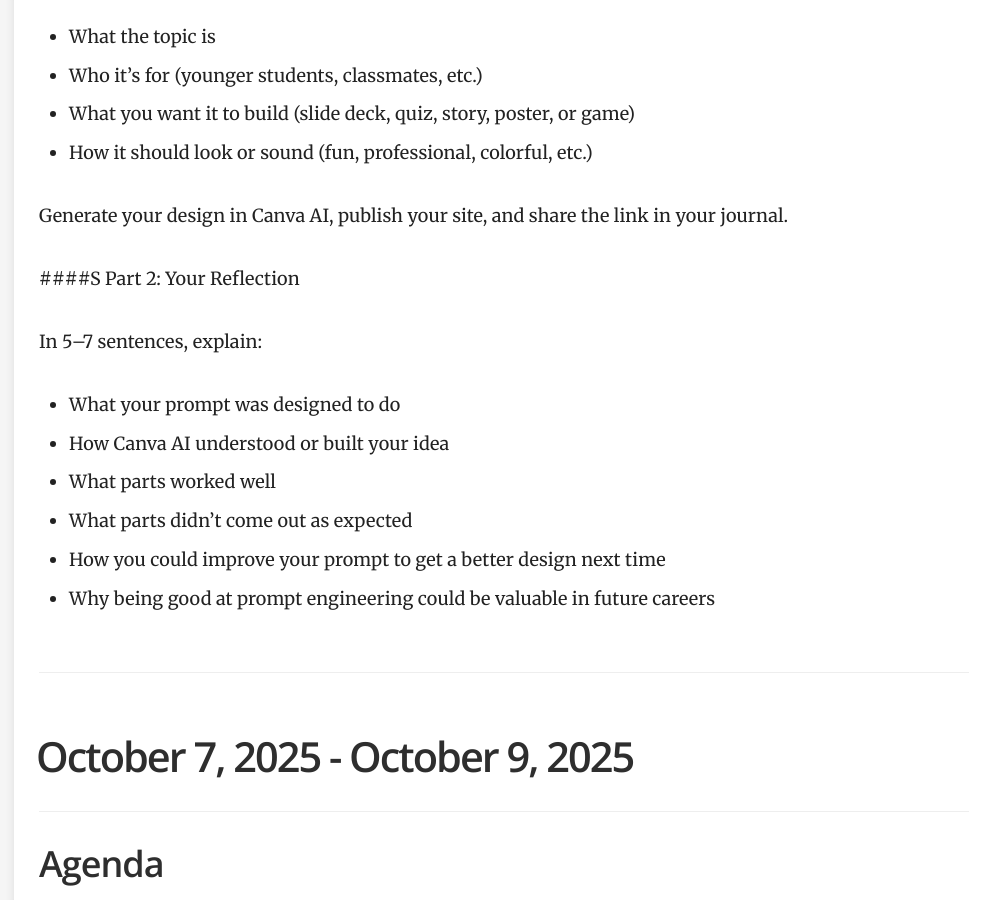
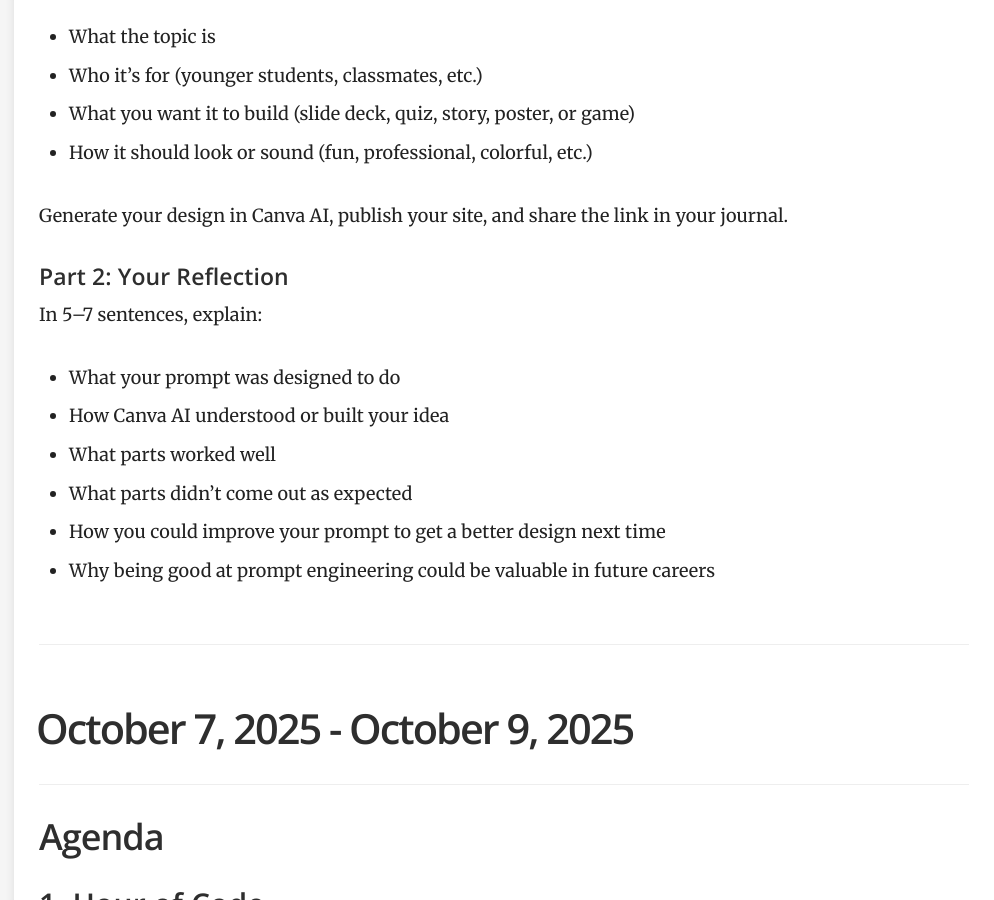
Before and after one commit to mswhitby/classroom, a Jekyll site: the page built from _docs/classes/3rd.md, in a window 1280 px wide and 900 px high, scrolled down 1676 px. Shown: the whole window, without its empty margins (286-1280 px from the left). Built offline with Jekyll 4.4.1, drawn with Linux system fonts in a browser that asks for light colours.

Commit message:
Updated journal

```diff
--- a/_docs/classes/3rd.md
+++ b/_docs/classes/3rd.md
@@ -47,7 +47,7 @@ Include:
 
 Generate your design in Canva AI, publish your site, and share the link in your journal.
 
-####S Part 2: Your Reflection
+#### Part 2: Your Reflection
 
 In 5–7 sentences, explain:
 - What your prompt was designed to do
```
